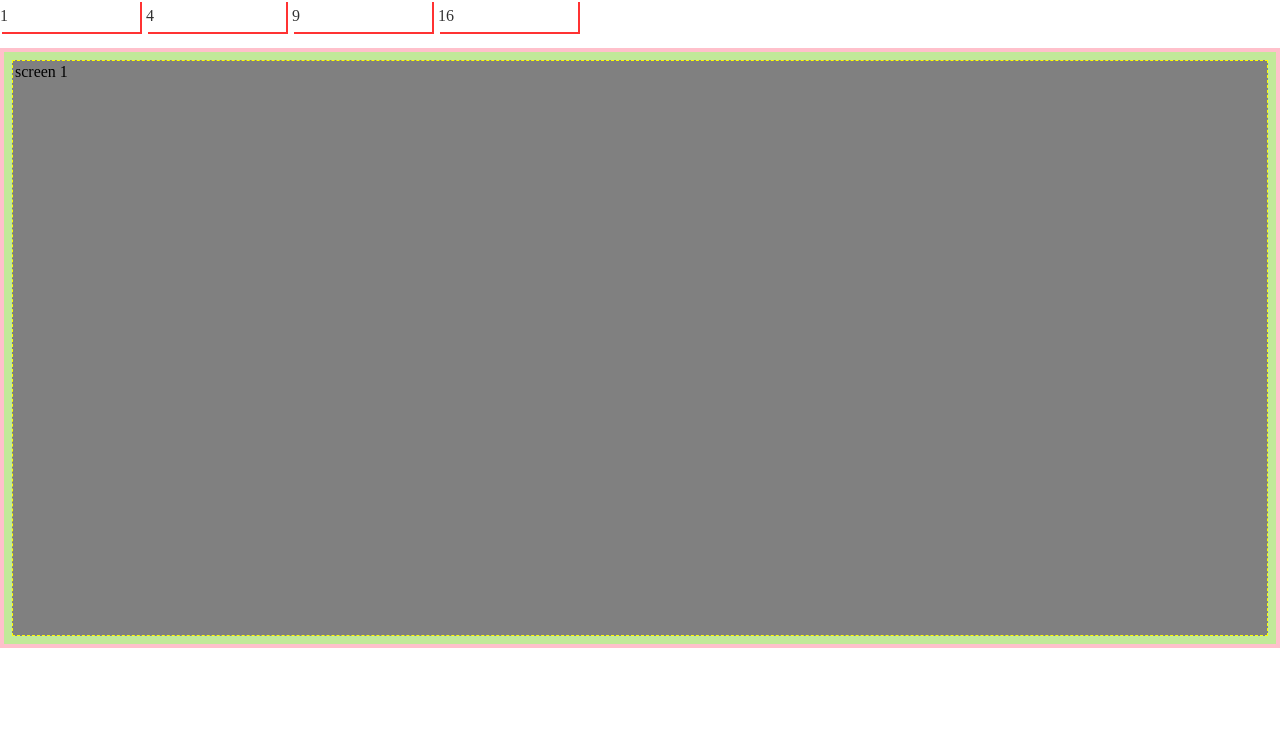
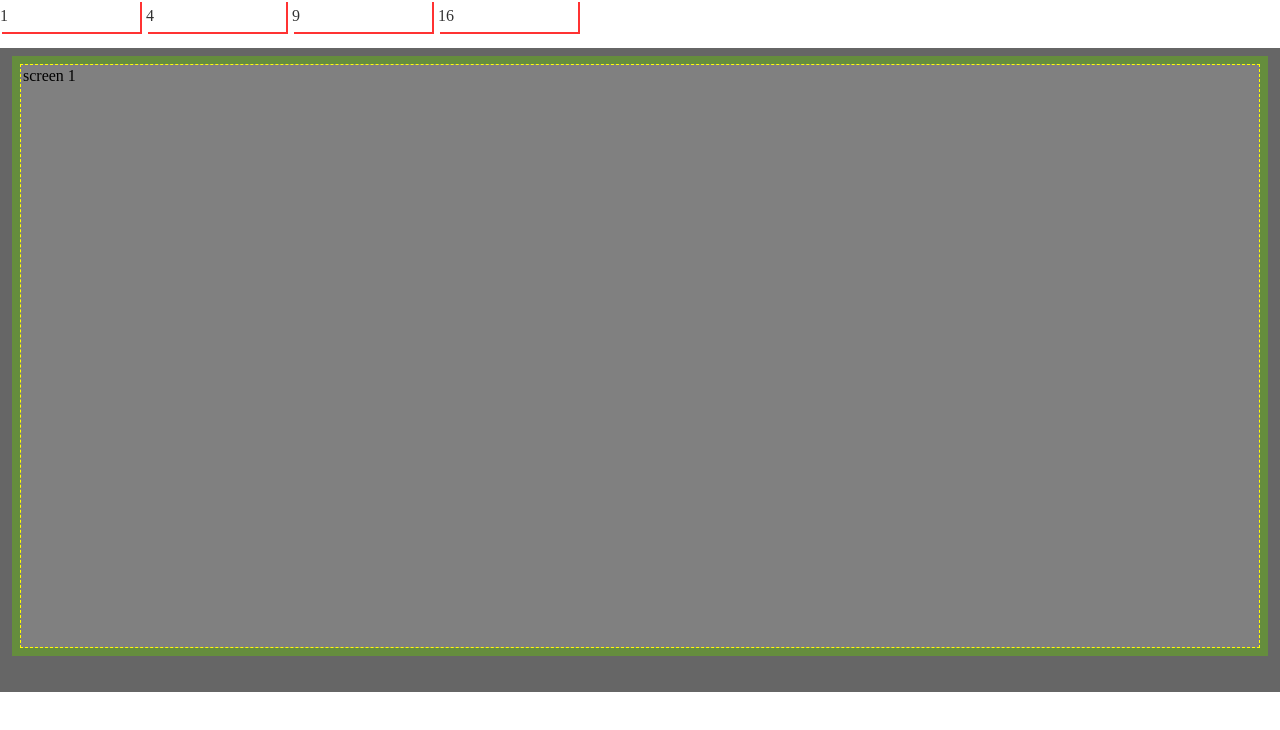
Before and after one commit to MonguDykrai/grid-demo, a React (Create React App) app: page / in a window 1280 px wide. Shown: the top 730 px of the page. Built offline with nearby package versions, Linux system fonts and the light colour scheme.

Commit message:
wrap with container element

```diff
--- a/src/App.js
+++ b/src/App.js
@@ -20,7 +20,9 @@ export default function App() {
           <button onClick={() => setType(16)}>16</button>
         </li>
       </ul>
-      <Stage type={type} />
+      <div className="container">
+        <Stage type={type} />
+      </div>
     </div>
   );
 }
--- a/src/style.css
+++ b/src/style.css
@@ -2,6 +2,10 @@
   padding: 0;
   margin: 0;
   box-sizing: border-box;
+}
+
+:root {
+  --grid-gap: 8px; /* 列、行间距 */
 }
 
 ul {
@@ -26,10 +30,16 @@ button:active {
   opacity: 0.4;
 }
 
+.container {
+  background: #666;
+  padding: calc(16px - var(--grid-gap)) 12px;
+  padding-bottom: calc(44px - var(--grid-gap));
+}
+
 .stage {
   background: rgba(100, 200, 0, 0.4);
   height: 600px;
-  border: 4px solid pink;
+  /* border: 10px solid pink; */
   overflow: hidden;
 }
 
@@ -45,7 +55,7 @@ button:active {
 
 /* 通过 margin 模拟 gap，不是最优但基本可以达到效果 */
 .stage > div {
-  margin: 8px;
+  margin: var(--grid-gap);
 }
 
 .stage-1 {
```
